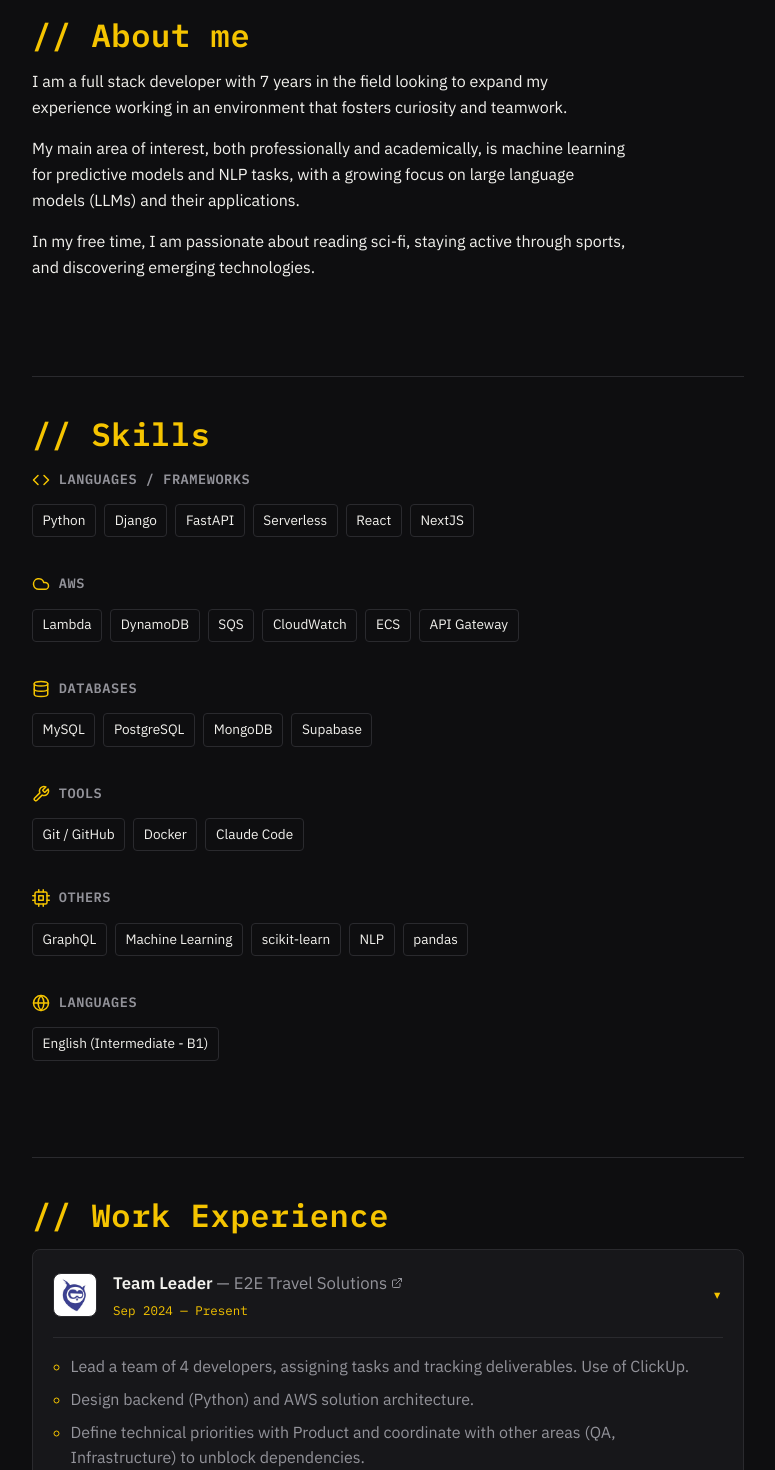
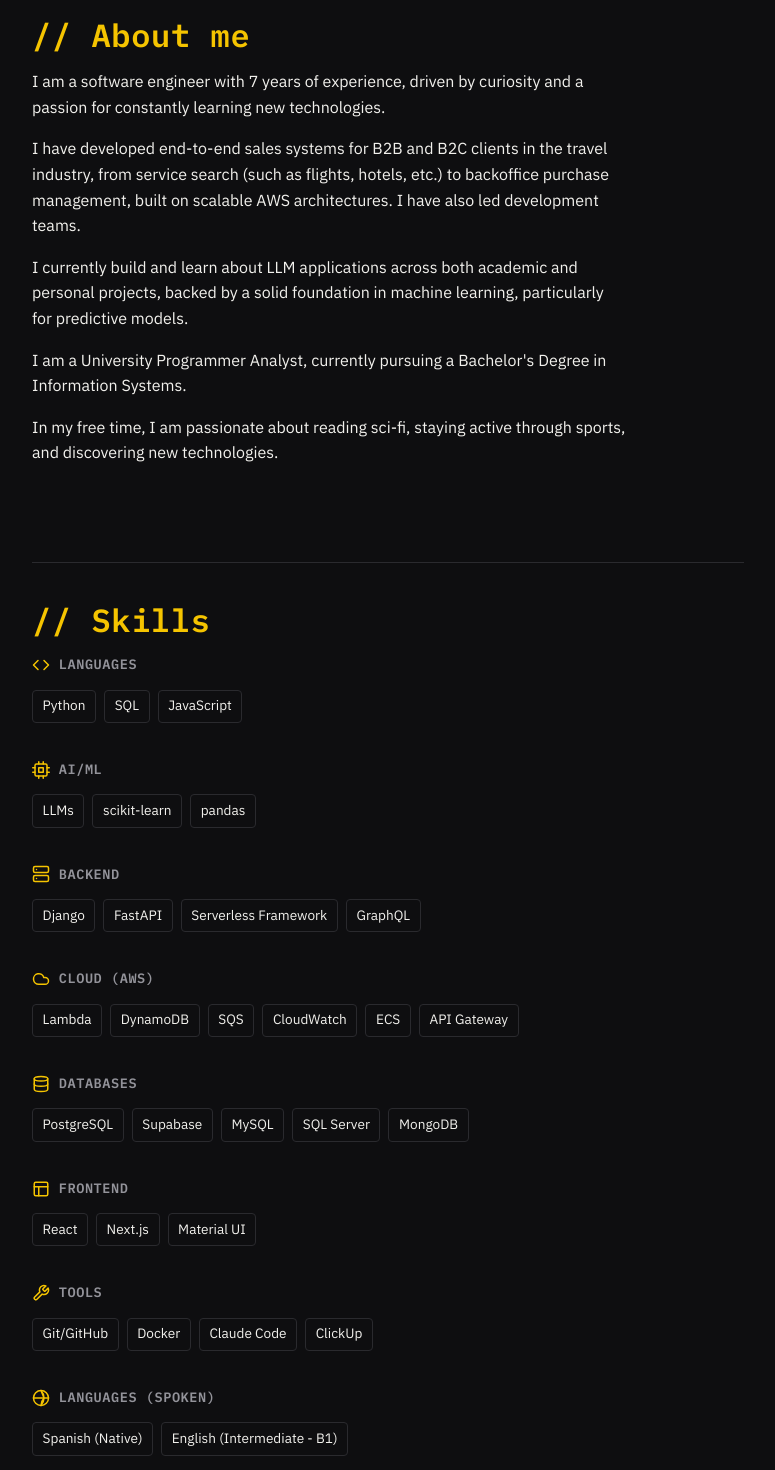
Before and after one commit to matiasrolon/my-portfolio, a React (Vite) app: page / in a window 1280 px wide. Shown: the part 360-1830 px from the top of the page, without its empty margins (252-1027 px from the left). Built offline with nearby package versions, Linux system fonts and the light colour scheme.

Commit message:
Update text for section About me

```diff
--- a/index.html
+++ b/index.html
@@ -4,8 +4,8 @@
     <meta charset="UTF-8" />
     <link rel="icon" type="image/svg+xml" href="./favicon.svg" />
     <meta name="viewport" content="width=device-width, initial-scale=1.0" />
-    <meta name="description" content="Matias Rolón — Software Developer. Full stack developer specialized in Python, AWS and React." />
-    <title>Matias Rolón — Software Developer</title>
+    <meta name="description" content="Matias Rolón — Software Engineer specialized in Python, AWS and React." />
+    <title>Matias Rolón — Software Engineer</title>
   </head>
   <body>
     <div id="root"></div>
--- a/src/components/Projects.jsx
+++ b/src/components/Projects.jsx
@@ -52,9 +52,9 @@ export default function Projects({ t }) {
               </ul>
             )}
             <div className="project-card__actions">
-              {(project.repoUrl || project.url) && (
+              {project.repoUrl && (
                 <a
-                  href={project.repoUrl || project.url}
+                  href={project.repoUrl}
                   target="_blank"
                   rel="noopener noreferrer"
                   className="project-btn"
--- a/src/components/Skills.jsx
+++ b/src/components/Skills.jsx
@@ -36,11 +36,26 @@ const skillIcons = {
       <line x1="1" y1="15" x2="4" y2="15" />
     </svg>
   ),
+  server: (
+    <svg width="18" height="18" viewBox="0 0 24 24" fill="none" stroke="currentColor" strokeWidth="2" strokeLinecap="round" strokeLinejoin="round" className="skills__title-icon">
+      <rect width="20" height="8" x="2" y="2" rx="2" ry="2" />
+      <rect width="20" height="8" x="2" y="14" rx="2" ry="2" />
+      <line x1="6" x2="6.01" y1="6" y2="6" />
+      <line x1="6" x2="6.01" y1="18" y2="18" />
+    </svg>
+  ),
+  layout: (
+    <svg width="18" height="18" viewBox="0 0 24 24" fill="none" stroke="currentColor" strokeWidth="2" strokeLinecap="round" strokeLinejoin="round" className="skills__title-icon">
+      <rect width="18" height="18" x="3" y="3" rx="2" />
+      <path d="M3 9h18" />
+      <path d="M9 21V9" />
+    </svg>
+  ),
   globe: (
     <svg width="18" height="18" viewBox="0 0 24 24" fill="none" stroke="currentColor" strokeWidth="2" strokeLinecap="round" strokeLinejoin="round" className="skills__title-icon">
       <circle cx="12" cy="12" r="10" />
       <line x1="2" y1="12" x2="22" y2="12" />
-      <path d="M12 2a15.3 15.3 0 0 1 4 10 15.3 15.3 0 0 1-4 10 15.3 15.3 0 0 1-4-10 15.3 15.3 0 0 1 4-10z" />
+      <path d="M12 2a15.3 15.3 0 0 1 4 10 15.3 15.3 0 0 1-4 10 15.3 15.3 0 0 1 4-10z" />
     </svg>
   ),
 };
@@ -50,8 +65,8 @@ export default function Skills({ t }) {
     <section className="section" id="skills">
       <h2 className="section__title">// {t.skills.label}</h2>
       <div className="skills__stack">
-        {t.skills.groups.map((group) => (
-          <div className="skills__group" key={group.title}>
+        {t.skills.groups.map((group, index) => (
+          <div className="skills__group" key={group.title + index}>
             <h3 className="skills__title">
               {group.icon && skillIcons[group.icon]}
               <span>{group.title}</span>
--- a/src/content.js
+++ b/src/content.js
@@ -15,7 +15,7 @@ export const content = {
     },
     hero: {
       name: "Matias Rolón",
-      role: "Software Developer",
+      role: "Software Engineer",
       location: "Moreno, Buenos Aires, Argentina",
       cta: "Hablemos",
       cvLabel: "Descargar CV",
@@ -24,20 +24,24 @@ export const content = {
     profile: {
       label: "Sobre mi",
       body: [
-        "Soy un desarrollador full stack con 7 años en el rubro que busca expandir su experiencia trabajando en un entorno que fomente la curiosidad y el trabajo en equipo.",
-        "Mis áreas de mayor interés son el machine learning para modelos predictivos y los grandes modelos de lenguaje (LLMs), aplicándolos actualmente en el ámbito académico.",
+        "Soy un software engineer con 7 años de experiencia motivado por la curiosidad y las ganas de aprender constantemente sobre nuevas tecnologías.",
+        "He desarrollado sistemas de ventas de punta a punta para clientes B2B y B2C del sector turístico, desde la búsqueda de servicios (vuelos, hoteles, entre otros) hasta el manejo de la compra en su backoffice, basados en arquitecturas de AWS escalables. También he liderado equipos de programadores.",
+        "Actualmente desarrollo y aprendo sobre aplicaciones con LLMs tanto en el ámbito académico como en proyectos personales y poseo bases sólidas de machine learning, en especial para modelos predictivos.",
+        "Soy Analista Programador Universitario, cursando la Licenciatura en Sistemas de Información.",
         "En mi tiempo libre me apasiona leer ciencia ficción, hacer deporte y descubrir nuevas tecnologías.",
       ],
     },
     skills: {
       label: "Conocimientos",
       groups: [
-        { title: "Lenguajes / Frameworks", icon: "code", items: ["Python", "Django", "FastAPI", "Serverless", "React", "NextJS"] },
-        { title: "AWS", icon: "cloud", items: ["Lambda", "DynamoDB", "SQS", "CloudWatch", "ECS", "API Gateway"] },
-        { title: "Bases de datos", icon: "database", items: ["MySQL", "PostgreSQL", "MongoDB", "Supabase"] },
-        { title: "Herramientas", icon: "tools", items: ["Git / GitHub", "Docker", "Claude Code"] },
-        { title: "Otros", icon: "sparkles", items: ["GraphQL", "Machine Learning", "scikit-learn", "NLP", "pandas"] },
-        { title: "Idiomas", icon: "globe", items: ["Inglés (Intermedio - B1)"] },
+        { title: "Lenguajes", icon: "code", items: ["Python", "SQL", "JavaScript"] },
+        { title: "IA/ML", icon: "sparkles", items: ["LLMs", "scikit-learn", "pandas"] },
+        { title: "Backend", icon: "server", items: ["Django", "FastAPI", "Serverless Framework", "GraphQL"] },
+        { title: "Cloud (AWS)", icon: "cloud", items: ["Lambda", "DynamoDB", "SQS", "CloudWatch", "ECS", "API Gateway"] },
+        { title: "Bases de datos", icon: "database", items: ["PostgreSQL", "Supabase", "MySQL", "SQL Server", "MongoDB"] },
+        { title: "Frontend", icon: "layout", items: ["React", "Next.js", "Material UI"] },
+        { title: "Herramientas", icon: "tools", items: ["Git/GitHub", "Docker", "Claude Code", "ClickUp"] },
+        { title: "Idiomas", icon: "globe", items: ["Español (nativo)", "Inglés (Intermedio - B1)"] },
       ],
     },
     experience: {
@@ -48,12 +52,12 @@ export const content = {
           company: "E2E Travel Solutions",
           logo: "./e2e.jpeg",
           url: "https://www.e2etravelsolutions.com/",
-          period: "Sep 2024 — Presente",
+          period: "Mar 2024 — Presente",
           bullets: [
-            "Liderazgo de un equipo de 4 personas, asignando tareas y haciendo seguimiento de las entregas. Uso de ClickUp.",
-            "Diseño de la arquitectura de soluciones backend (Python) y AWS.",
-            "Definición de prioridades técnicas junto a Producto y coordinación con otras áreas (QA, Infraestructura) para destrabar dependencias.",
-            "Revisión de código y buenas prácticas.",
+            "Liderazgo de un equipo de 3 desarrolladores: planificación, asignación de tareas y seguimiento de entregas (ClickUp).",
+            "Diseño de la arquitectura backend en Python sobre AWS para sistemas de venta online de vuelos, hoteles, y otros productos del sector turístico.",
+            "Definición de prioridades técnicas junto a Producto y coordinación con el área de QA.",
+            "Code review y definición de estándares de calidad.",
           ],
         },
         {
@@ -61,11 +65,11 @@ export const content = {
           company: "Tije Travel",
           logo: "./tije.png",
           url: "https://www.linkedin.com/company/tije-travel/posts/?feedView=all",
-          period: "Abr 2021 — Sep 2024",
+          period: "Abr 2021 — Feb 2024",
           bullets: [
-            "Desarrollo de APIs backend en Python (Django, FastAPI, Serverless) para sistemas de ventas del sector turístico.",
-            "Proyectos frontend con React, utilizando librerías como Material UI.",
-            "Despliegue y operación de servicios en AWS (Lambda, DynamoDB, ECS, SQS, CloudWatch).",
+            "Desarrollo de APIs REST en Python (Django, FastAPI, Serverless).",
+            "Desarrollo de proyectos frontend con React, utilizando librerías como Material UI.",
+            "Despliegue y operación en AWS (Lambda, DynamoDB, ECS, SQS, CloudWatch).",
           ],
         },
         {
@@ -76,9 +80,7 @@ export const content = {
           period: "Ene 2019 — Mar 2021",
           bullets: [
             "Administración de bases de datos SQL Server: consultas, triggers, optimización y mantenimiento.",
-            "Automatización de procesos y reportes en Excel con macros VBA.",
-            "Desarrollo de interfaces web con HTML5 y CSS3.",
-            "Soporte técnico a usuarios y resolución de incidencias.",
+            "Automatización de reportes con VBA en Excel y creación de interfaces web (HTML y CSS).",
           ],
         },
       ],
@@ -125,14 +127,12 @@ export const content = {
           repoUrl: "https://github.com/matiasrolon/bankruptcy-prediction-ensemble",
           description:
             "Notebook de ML que predice bancarrota de empresas usando el dataset \"American Companies Bankruptcy Prediction\" (Kaggle). Incluye EDA con detección de outliers y correlaciones (Spearman), preprocesamiento (eliminación de variables redundantes, escalado, manejo de desbalanceo de clases), y entrenamiento de 4 modelos calibrados (Logistic Regression, Random Forest, MLP, SVC) combinados en un ensamble soft-voting. Se prioriza el recall (minimizar falsos negativos), y se incluye un breve análisis final incluyendo qué variables del dataset afectan más la predicción.",
-          tags: ["Python", "Colab","scikit-learn", "XGBoost", "Logistic Regression", "Ensemble Methods"],
+          tags: ["Python", "Colab", "scikit-learn", "XGBoost", "Logistic Regression", "Ensemble Methods"],
         },
         {
           name: "Primatica Web",
           category: "Programación Web",
           categoryColor: "orange",
-          url: "https://github.com/matiasrolon/primatica-web",
-          repoUrl: "https://github.com/matiasrolon/primatica-web",
           siteUrl: "https://www.primatica.com.ar/",
           description:
             "Tienda web para un emprendimiento de impresiones 3D, totalmente administrable por el cliente. Desarrollada en React con infraestructura gratuita, utilizando Supabase para la base de datos y API, y Cloudinary para el almacenamiento de imágenes.",
@@ -170,7 +170,7 @@ export const content = {
     },
     hero: {
       name: "Matias Rolón",
-      role: "Software Developer",
+      role: "Software Engineer",
       location: "Buenos Aires, Argentina",
       cta: "Let's talk",
       cvLabel: "Download CV",
@@ -179,20 +179,24 @@ export const content = {
     profile: {
       label: "About me",
       body: [
-        "I am a full stack developer with 7 years in the field looking to expand my experience working in an environment that fosters curiosity and teamwork.",
-        "My main area of interest, both professionally and academically, is machine learning for predictive models and NLP tasks, with a growing focus on large language models (LLMs) and their applications.",
-        "In my free time, I am passionate about reading sci-fi, staying active through sports, and discovering emerging technologies.",
+        "I am a software engineer with 7 years of experience, driven by curiosity and a passion for constantly learning new technologies.",
+        "I have developed end-to-end sales systems for B2B and B2C clients in the travel industry, from service search (such as flights, hotels, etc.) to backoffice purchase management, built on scalable AWS architectures. I have also led development teams.",
+        "I currently build and learn about LLM applications across both academic and personal projects, backed by a solid foundation in machine learning, particularly for predictive models.",
+        "I am a University Programmer Analyst, currently pursuing a Bachelor's Degree in Information Systems.",
+        "In my free time, I am passionate about reading sci-fi, staying active through sports, and discovering new technologies.",
       ],
     },
     skills: {
       label: "Skills",
       groups: [
-        { title: "Languages / Frameworks", icon: "code", items: ["Python", "Django", "FastAPI", "Serverless", "React", "NextJS"] },
-        { title: "AWS", icon: "cloud", items: ["Lambda", "DynamoDB", "SQS", "CloudWatch", "ECS", "API Gateway"] },
-        { title: "Databases", icon: "database", items: ["MySQL", "PostgreSQL", "MongoDB", "Supabase"] },
-        { title: "Tools", icon: "tools", items: ["Git / GitHub", "Docker", "Claude Code"] },
-        { title: "Others", icon: "sparkles", items: ["GraphQL", "Machine Learning", "scikit-learn", "NLP", "pandas"] },
-        { title: "Languages", icon: "globe", items: ["English (Intermediate - B1)"] },
+        { title: "Languages", icon: "code", items: ["Python", "SQL", "JavaScript"] },
+        { title: "AI/ML", icon: "sparkles", items: ["LLMs", "scikit-learn", "pandas"] },
+        { title: "Backend", icon: "server", items: ["Django", "FastAPI", "Serverless Framework", "GraphQL"] },
+        { title: "Cloud (AWS)", icon: "cloud", items: ["Lambda", "DynamoDB", "SQS", "CloudWatch", "ECS", "API Gateway"] },
+        { title: "Databases", icon: "database", items: ["PostgreSQL", "Supabase", "MySQL", "SQL Server", "MongoDB"] },
+        { title: "Frontend", icon: "layout", items: ["React", "Next.js", "Material UI"] },
+        { title: "Tools", icon: "tools", items: ["Git/GitHub", "Docker", "Claude Code", "ClickUp"] },
+        { title: "Languages (Spoken)", icon: "globe", items: ["Spanish (Native)", "English (Intermediate - B1)"] },
       ],
     },
     experience: {
@@ -203,12 +207,12 @@ export const content = {
           company: "E2E Travel Solutions",
           logo: "./e2e.jpeg",
           url: "https://www.e2etravelsolutions.com/",
-          period: "Sep 2024 — Present",
+          period: "Mar 2024 — Present",
           bullets: [
-            "Lead a team of 4 developers, assigning tasks and tracking deliverables. Use of ClickUp.",
-            "Design backend (Python) and AWS solution architecture.",
-            "Define technical priorities with Product and coordinate with other areas (QA, Infrastructure) to unblock dependencies.",
-            "Review code and ensure quality standards and best practices.",
+            "Led a team of 3 developers: planning, task assignment and delivery tracking (ClickUp).",
+            "Designed the Python backend architecture on AWS for online booking systems for flights, hotels and other travel products.",
+            "Defined technical priorities with Product and coordinated with the QA team.",
+            "Performed code reviews and defined quality standards.",
           ],
         },
         {
@@ -216,11 +220,11 @@ export const content = {
           company: "Tije Travel",
           logo: "./tije.png",
           url: "https://www.linkedin.com/company/tije-travel/posts/?feedView=all",
-          period: "Apr 2021 — Sep 2024",
+          period: "Apr 2021 — Feb 2024",
           bullets: [
-            "Backend API development in Python (Django, FastAPI, Serverless) for travel-booking systems.",
-            "Built user interfaces with React, using libraries such as Material UI.",
-            "Deployment and operation of services on AWS (Lambda, DynamoDB, ECS, SQS, CloudWatch).",
+            "Developed REST APIs in Python (Django, FastAPI, Serverless).",
+            "Built frontend projects with React, using libraries such as Material UI.",
+            "Deployed and operated services on AWS (Lambda, DynamoDB, ECS, SQS, CloudWatch).",
           ],
         },
         {
@@ -230,10 +234,8 @@ export const content = {
           url: "https://www.inrots.com/",
           period: "Jan 2019 — Mar 2021",
           bullets: [
-            "SQL Server database administration: queries, triggers, optimization and maintenance.",
-            "Process and report automation in Excel using VBA macros.",
-            "Web interface development with HTML5 and CSS3.",
-            "Technical support to users and incident resolution.",
+            "Administered SQL Server databases: queries, triggers, optimization and maintenance.",
+            "Automated reports with VBA in Excel and built web interfaces (HTML and CSS).",
           ],
         },
       ],
@@ -286,8 +288,6 @@ export const content = {
           name: "Primatica Web",
           category: "Web Development",
           categoryColor: "orange",
-          url: "https://github.com/matiasrolon/primatica-web",
-          repoUrl: "https://github.com/matiasrolon/primatica-web",
           siteUrl: "https://www.primatica.com.ar/",
           description:
             "Web store for a 3D printing venture, fully manageable by the client. Built on React with free-tier infrastructure, using Supabase for the database and API, and Cloudinary for image storage.",
```
